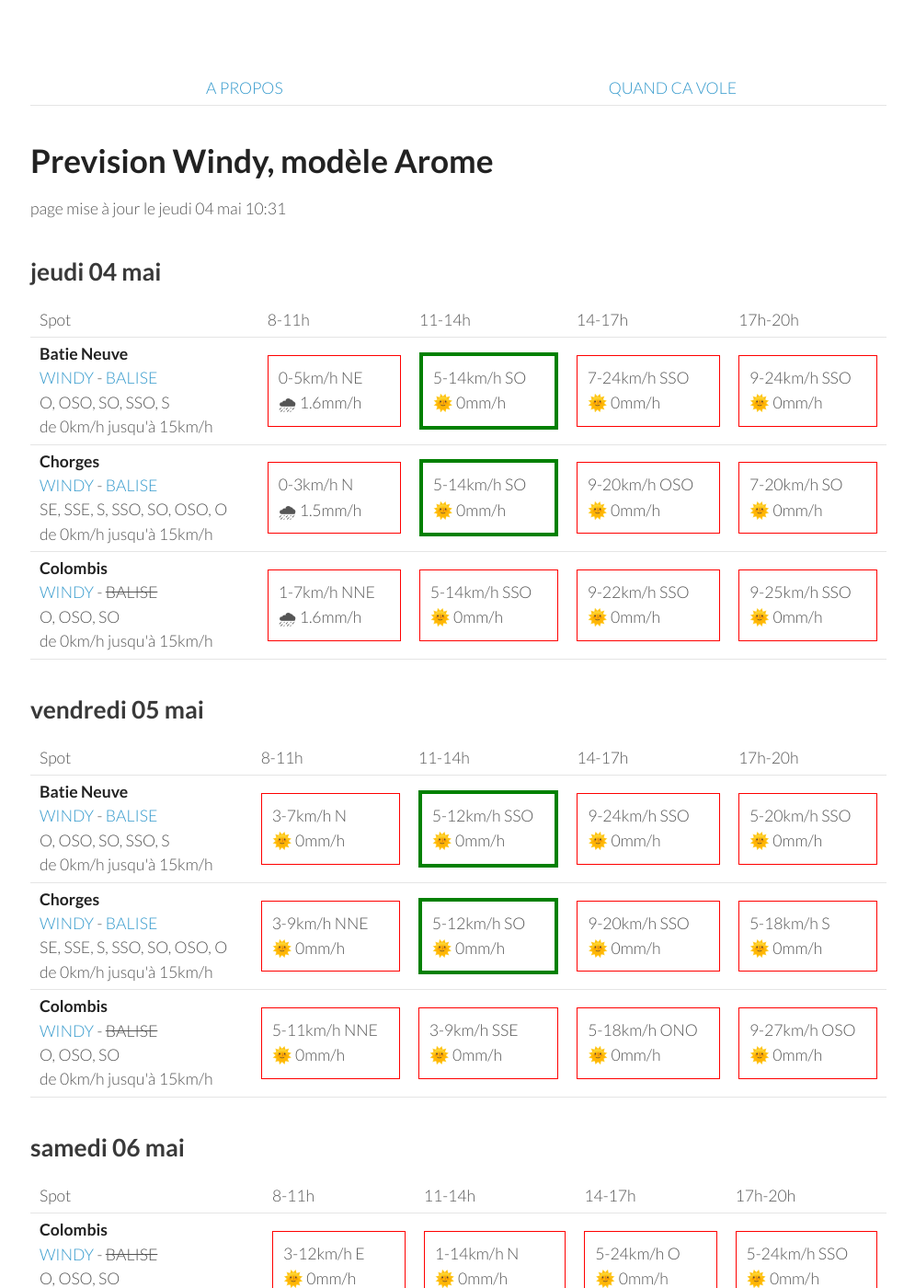
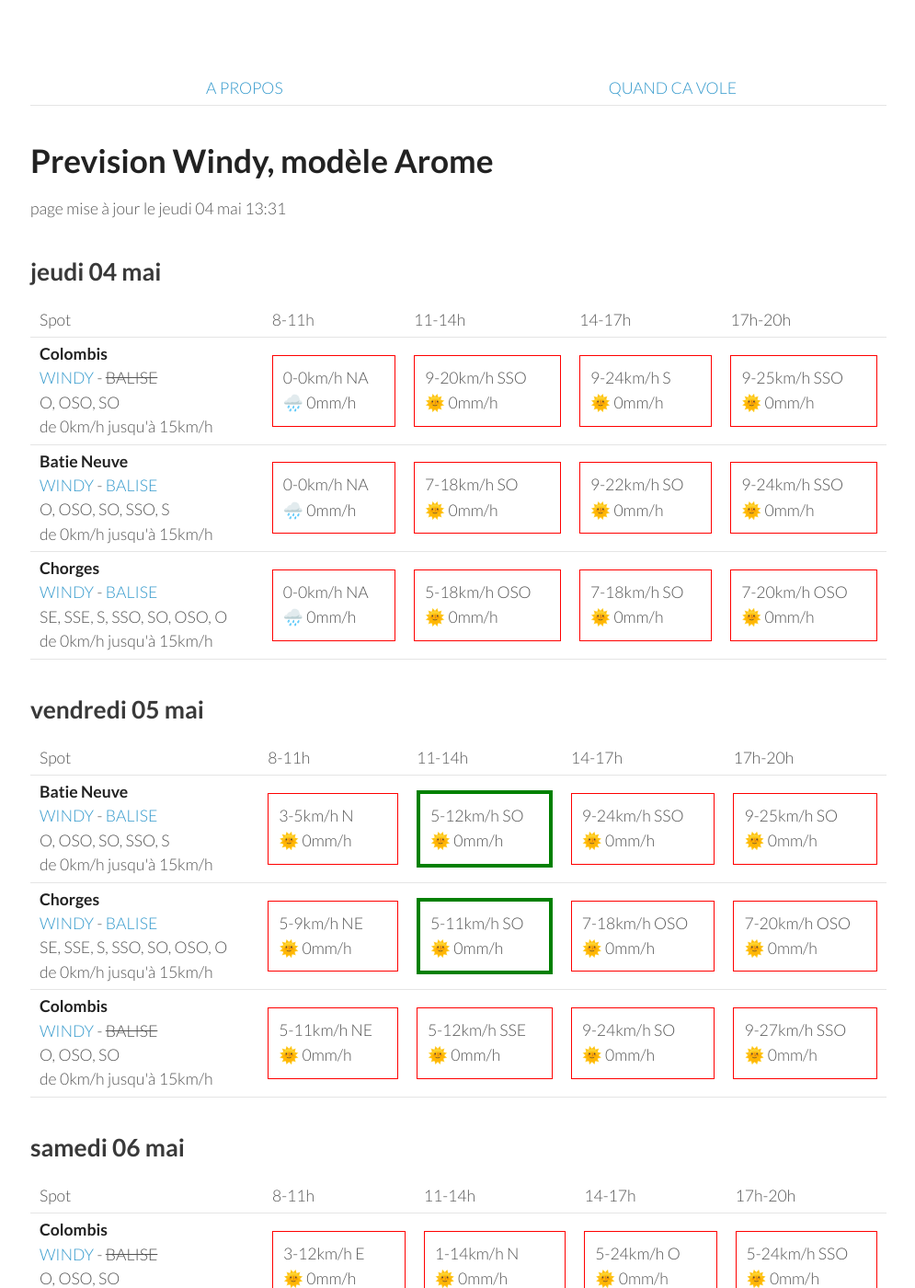
Before and after one commit to parapente-dans-le-nord/parapente-dans-le-nord.github.io, a Jekyll site: the page built from serre_poncon.markdown, in a window 1280 px wide and 1400 px high. Shown: the whole window at 92% size, without its empty margins (25-1020 px from the left). Built offline with Jekyll 4.4.1, drawn with Linux system fonts in a browser that asks for light colours.

Commit message:
update index.markdown

```diff
--- a/serre_poncon.markdown
+++ b/serre_poncon.markdown
@@ -7,7 +7,7 @@ title:  "Tous les spots"
 {: .links}
 
 # Prevision Windy, modèle Arome
-page mise à jour le jeudi 04 mai 10:31
+page mise à jour le jeudi 04 mai 13:31
 
 ## jeudi 04 mai
 
@@ -22,33 +22,30 @@ page mise à jour le jeudi 04 mai 10:31
       <td>17h-20h</td>
     </tr>
 <tr>
+        <td><strong>Colombis</strong><br><a href="https://windy.com/44.494/6.216?44.559,6.262,10">WINDY</a> - <span class="no-balise"> BALISE </span><br> <span class="vent-favorable">O, OSO, SO</span><br><span class="force-vent">de 0km/h jusqu'à 15km/h</span> </td>
+
+            <td><div class="not-flyable"><p>0-0km/h NA</p><p>🌧️ 0mm/h</p></div></td>
+            <td><div class="not-flyable"><p>9-20km/h SSO</p><p>🌞 0mm/h</p></div></td>
+            <td><div class="not-flyable"><p>9-24km/h S</p><p>🌞 0mm/h</p></div></td>
+            <td><div class="not-flyable"><p>9-25km/h SSO</p><p>🌞 0mm/h</p></div></td>
+
+    </tr>
+<tr>
         <td><strong>Batie Neuve</strong><br><a href="https://windy.com/44.584/6.236?44.559,6.262,10,m:eTtagly">WINDY</a> - <span class=""><a href="https://www.openwindmap.org/PP554">BALISE</a> </span><br> <span class="vent-favorable">O, OSO, SO, SSO, S</span><br><span class="force-vent">de 0km/h jusqu'à 15km/h</span> </td>
 
-            <td><div class="not-flyable"><p>0-5km/h NE</p><p>🌧 1.6mm/h</p></div></td>
-            <td><div class="flyable"><p>5-14km/h SO</p><p>🌞 0mm/h</p></div></td>
-            <td><div class="not-flyable"><p>7-24km/h SSO</p><p>🌞 0mm/h</p></div></td>
+            <td><div class="not-flyable"><p>0-0km/h NA</p><p>🌧️ 0mm/h</p></div></td>
+            <td><div class="not-flyable"><p>7-18km/h SO</p><p>🌞 0mm/h</p></div></td>
+            <td><div class="not-flyable"><p>9-22km/h SO</p><p>🌞 0mm/h</p></div></td>
             <td><div class="not-flyable"><p>9-24km/h SSO</p><p>🌞 0mm/h</p></div></td>
-
 
     </tr>
 <tr>
         <td><strong>Chorges</strong><br><a href="https://windy.com/44.578/6.280?44.559,6.262,10">WINDY</a> - <span class=""><a href="https://www.openwindmap.org/PP554">BALISE</a> </span><br> <span class="vent-favorable">SE, SSE, S, SSO, SO, OSO, O</span><br><span class="force-vent">de 0km/h jusqu'à 15km/h</span> </td>
 
-            <td><div class="not-flyable"><p>0-3km/h N</p><p>🌧 1.5mm/h</p></div></td>
-            <td><div class="flyable"><p>5-14km/h SO</p><p>🌞 0mm/h</p></div></td>
-            <td><div class="not-flyable"><p>9-20km/h OSO</p><p>🌞 0mm/h</p></div></td>
-            <td><div class="not-flyable"><p>7-20km/h SO</p><p>🌞 0mm/h</p></div></td>
-
-
-    </tr>
-<tr>
-        <td><strong>Colombis</strong><br><a href="https://windy.com/44.494/6.216?44.559,6.262,10">WINDY</a> - <span class="no-balise"> BALISE </span><br> <span class="vent-favorable">O, OSO, SO</span><br><span class="force-vent">de 0km/h jusqu'à 15km/h</span> </td>
-
-            <td><div class="not-flyable"><p>1-7km/h NNE</p><p>🌧 1.6mm/h</p></div></td>
-            <td><div class="not-flyable"><p>5-14km/h SSO</p><p>🌞 0mm/h</p></div></td>
-            <td><div class="not-flyable"><p>9-22km/h SSO</p><p>🌞 0mm/h</p></div></td>
-            <td><div class="not-flyable"><p>9-25km/h SSO</p><p>🌞 0mm/h</p></div></td>
-
+            <td><div class="not-flyable"><p>0-0km/h NA</p><p>🌧️ 0mm/h</p></div></td>
+            <td><div class="not-flyable"><p>5-18km/h OSO</p><p>🌞 0mm/h</p></div></td>
+            <td><div class="not-flyable"><p>7-18km/h SO</p><p>🌞 0mm/h</p></div></td>
+            <td><div class="not-flyable"><p>7-20km/h OSO</p><p>🌞 0mm/h</p></div></td>
 
     </tr>
 
@@ -70,30 +67,30 @@ page mise à jour le jeudi 04 mai 10:31
 <tr>
         <td><strong>Batie Neuve</strong><br><a href="https://windy.com/44.584/6.236?44.559,6.262,10,m:eTtagly">WINDY</a> - <span class=""><a href="https://www.openwindmap.org/PP554">BALISE</a> </span><br> <span class="vent-favorable">O, OSO, SO, SSO, S</span><br><span class="force-vent">de 0km/h jusqu'à 15km/h</span> </td>
 
-            <td><div class="not-flyable"><p>3-7km/h N</p><p>🌞 0mm/h</p></div></td>
-            <td><div class="flyable"><p>5-12km/h SSO</p><p>🌞 0mm/h</p></div></td>
+            <td><div class="not-flyable"><p>3-5km/h N</p><p>🌞 0mm/h</p></div></td>
+            <td><div class="flyable"><p>5-12km/h SO</p><p>🌞 0mm/h</p></div></td>
             <td><div class="not-flyable"><p>9-24km/h SSO</p><p>🌞 0mm/h</p></div></td>
-            <td><div class="not-flyable"><p>5-20km/h SSO</p><p>🌞 0mm/h</p></div></td>
+            <td><div class="not-flyable"><p>9-25km/h SO</p><p>🌞 0mm/h</p></div></td>
 
 
     </tr>
 <tr>
         <td><strong>Chorges</strong><br><a href="https://windy.com/44.578/6.280?44.559,6.262,10">WINDY</a> - <span class=""><a href="https://www.openwindmap.org/PP554">BALISE</a> </span><br> <span class="vent-favorable">SE, SSE, S, SSO, SO, OSO, O</span><br><span class="force-vent">de 0km/h jusqu'à 15km/h</span> </td>
 
-            <td><div class="not-flyable"><p>3-9km/h NNE</p><p>🌞 0mm/h</p></div></td>
-            <td><div class="flyable"><p>5-12km/h SO</p><p>🌞 0mm/h</p></div></td>
-            <td><div class="not-flyable"><p>9-20km/h SSO</p><p>🌞 0mm/h</p></div></td>
-            <td><div class="not-flyable"><p>5-18km/h S</p><p>🌞 0mm/h</p></div></td>
+            <td><div class="not-flyable"><p>5-9km/h NE</p><p>🌞 0mm/h</p></div></td>
+            <td><div class="flyable"><p>5-11km/h SO</p><p>🌞 0mm/h</p></div></td>
+            <td><div class="not-flyable"><p>7-18km/h OSO</p><p>🌞 0mm/h</p></div></td>
+            <td><div class="not-flyable"><p>7-20km/h OSO</p><p>🌞 0mm/h</p></div></td>
 
 
     </tr>
 <tr>
         <td><strong>Colombis</strong><br><a href="https://windy.com/44.494/6.216?44.559,6.262,10">WINDY</a> - <span class="no-balise"> BALISE </span><br> <span class="vent-favorable">O, OSO, SO</span><br><span class="force-vent">de 0km/h jusqu'à 15km/h</span> </td>
 
-            <td><div class="not-flyable"><p>5-11km/h NNE</p><p>🌞 0mm/h</p></div></td>
-            <td><div class="not-flyable"><p>3-9km/h SSE</p><p>🌞 0mm/h</p></div></td>
-            <td><div class="not-flyable"><p>5-18km/h ONO</p><p>🌞 0mm/h</p></div></td>
-            <td><div class="not-flyable"><p>9-27km/h OSO</p><p>🌞 0mm/h</p></div></td>
+            <td><div class="not-flyable"><p>5-11km/h NE</p><p>🌞 0mm/h</p></div></td>
+            <td><div class="not-flyable"><p>5-12km/h SSE</p><p>🌞 0mm/h</p></div></td>
+            <td><div class="not-flyable"><p>9-24km/h SO</p><p>🌞 0mm/h</p></div></td>
+            <td><div class="not-flyable"><p>9-27km/h SSO</p><p>🌞 0mm/h</p></div></td>
 
 
     </tr>
```
